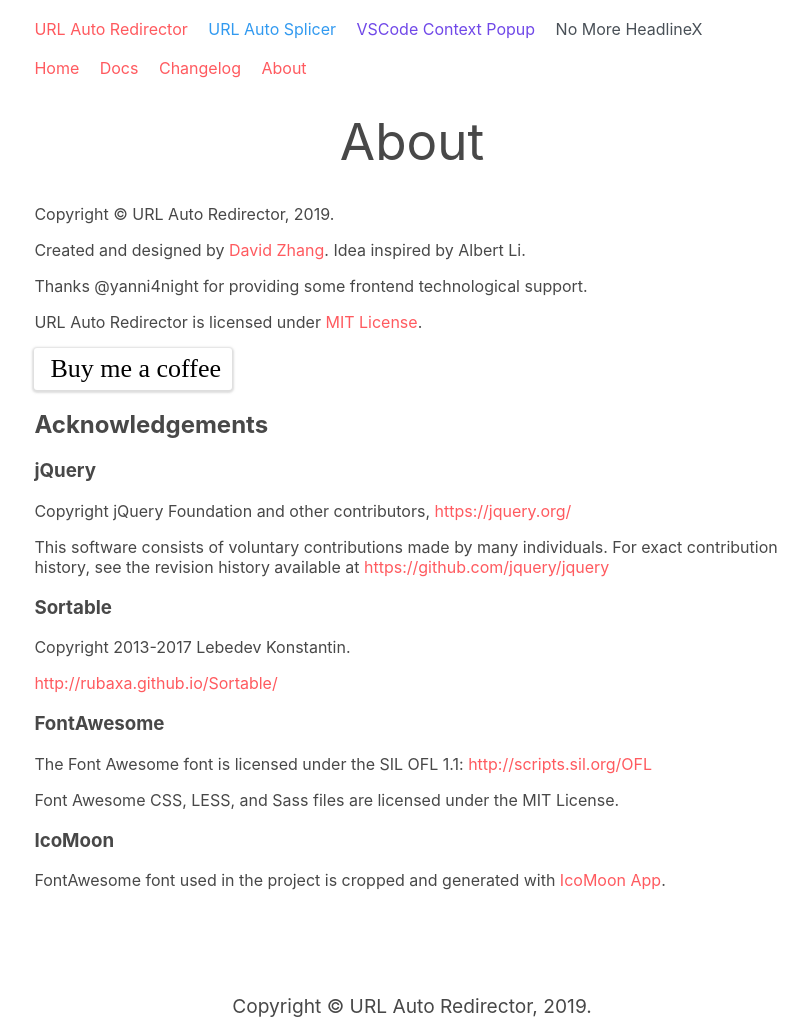
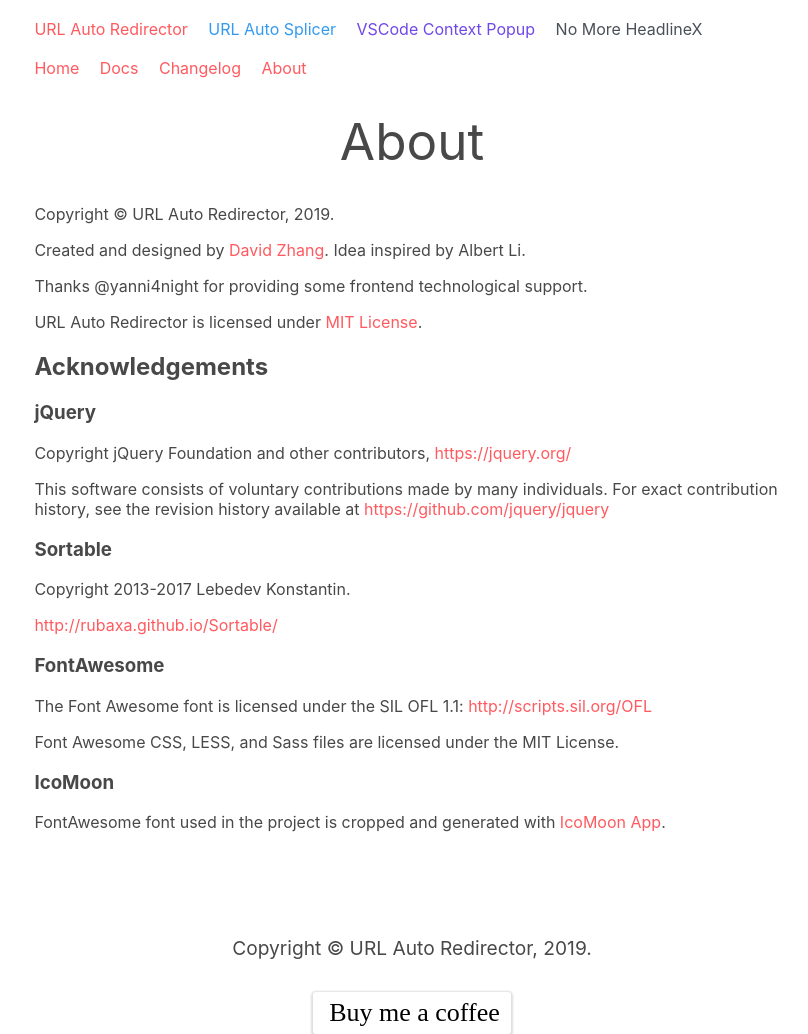
Before and after one commit to URLAutoRedirector/urlautoredirector.github.io, a Jekyll site: the page built from _docs/about.md, in a window 1280 px wide. Shown: the whole page, without its empty margins (228-1036 px from the left). Built offline with Jekyll 4.4.1, drawn with Linux system fonts in a browser that asks for light colours; comment, search, counter and statistics services are not loaded.

Commit message:
Show BMAC under about

```diff
--- a/_docs/about.md
+++ b/_docs/about.md
@@ -11,8 +11,6 @@
 Thanks @yanni4night for providing some frontend technological support.
 
 URL Auto Redirector is licensed under [MIT License](https://github.com/UrlAutoRedirector/UrlAutoRedirector/blob/master/LICENSE).
-
-{% include buy-me-a-coffee.html %}
 
 ##  Acknowledgements
 
--- a/_includes/footer.html
+++ b/_includes/footer.html
@@ -1,4 +1,5 @@
     <footer>
-      Copyright &copy; URL Auto Redirector, {{ site.time | date: "%Y" }}.
+      <div class="copyright">Copyright &copy; URL Auto Redirector, {{ site.time | date: "%Y" }}.</div>
+      {% include buy-me-a-coffee.html %}
     </footer>
   </body>
--- a/css/style.css
+++ b/css/style.css
@@ -202,6 +202,10 @@
   margin: 4rem 0;
   font-size: 1.2rem;
 }
+
+.copyright {
+  margin: 0 0 2rem;
+}
 /* inline codes */
 code.highlighter-rouge {
   background-color: #ddd;
```
